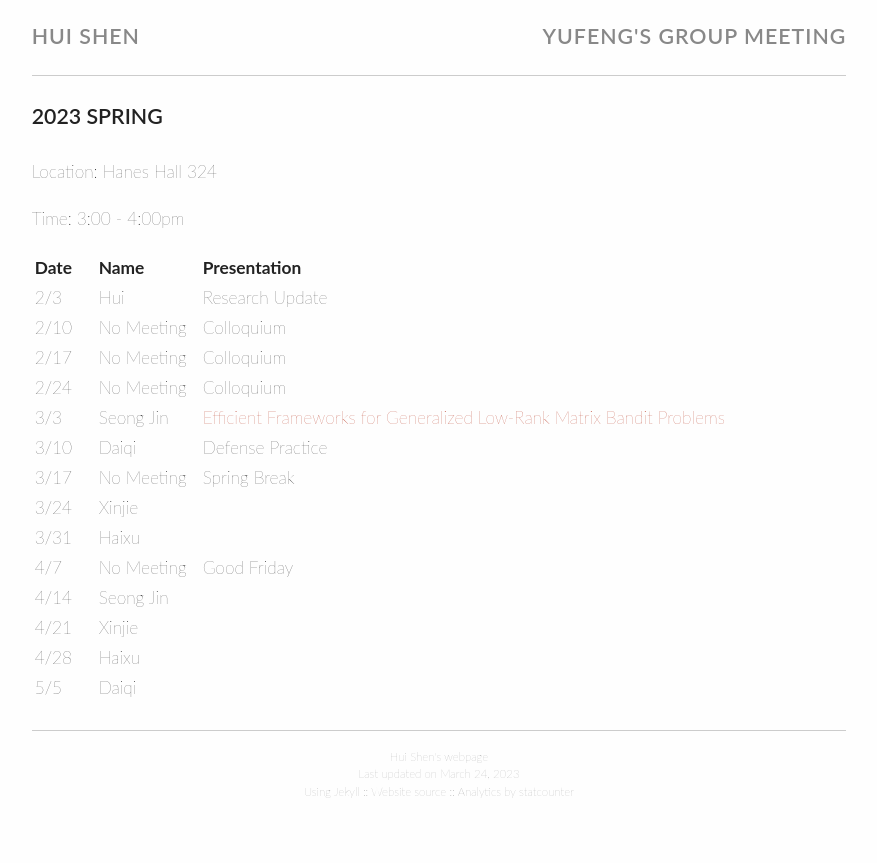
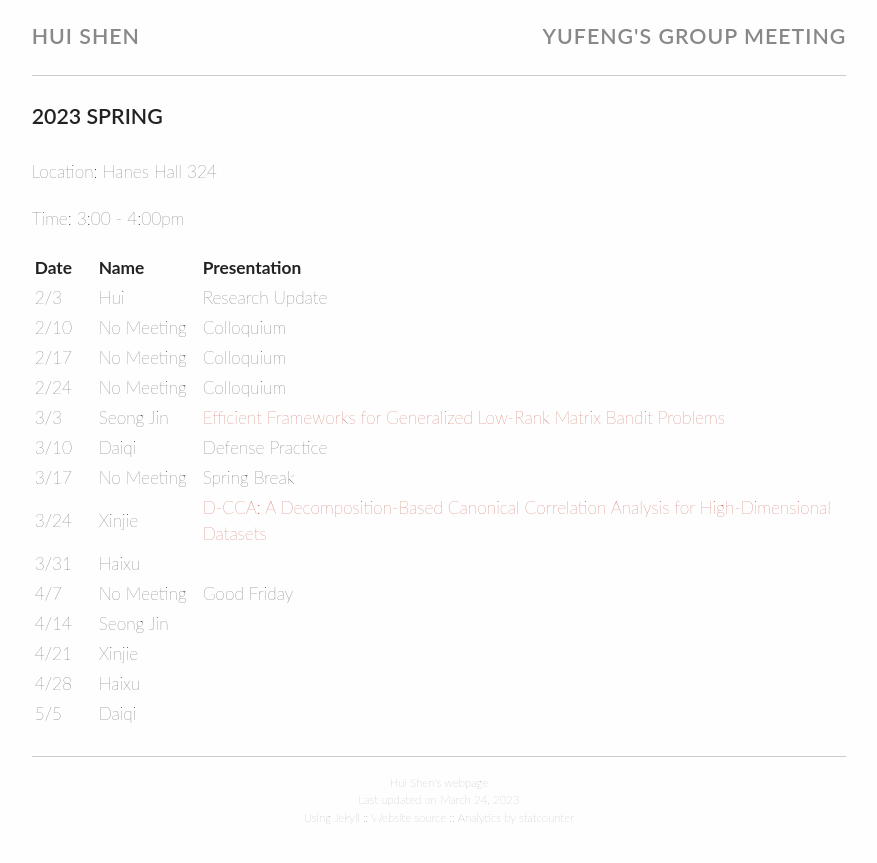
Before and after one commit to huishenstats/sophiashenh.github.io, a Jekyll site: the page built from group_meeting/2023Spring.md, in a window 1280 px wide. Shown: the top 863 px of the page, without its empty margins (201-1078 px from the left). Built offline with Jekyll 4.4.1, drawn with Linux system fonts in a browser that asks for light colours.

Commit message:
weekly update

```diff
--- a/group_meeting/2023Spring.md
+++ b/group_meeting/2023Spring.md
@@ -19,7 +19,7 @@ Time: 3:00 - 4:00pm
 |  3/3   |  Seong Jin |  [Efficient Frameworks for Generalized Low-Rank Matrix Bandit Problems](https://openreview.net/forum?id=6V4vRCbVA3J)  |
 |  3/10  |  Daiqi | Defense Practice  |
 |  3/17  |  No Meeting| Spring Break |
-|  3/24  |  Xinjie |  |
+|  3/24  |  Xinjie | [D-CCA: A Decomposition-Based Canonical Correlation Analysis for High-Dimensional Datasets](https://www.tandfonline.com/doi/full/10.1080/01621459.2018.1543599) |
 |  3/31  |  Haixu |  |
 |  4/7   |  No Meeting | Good Friday  |
 |  4/14  |  Seong Jin ||
```
Also changed, not shown: 1 other file.
